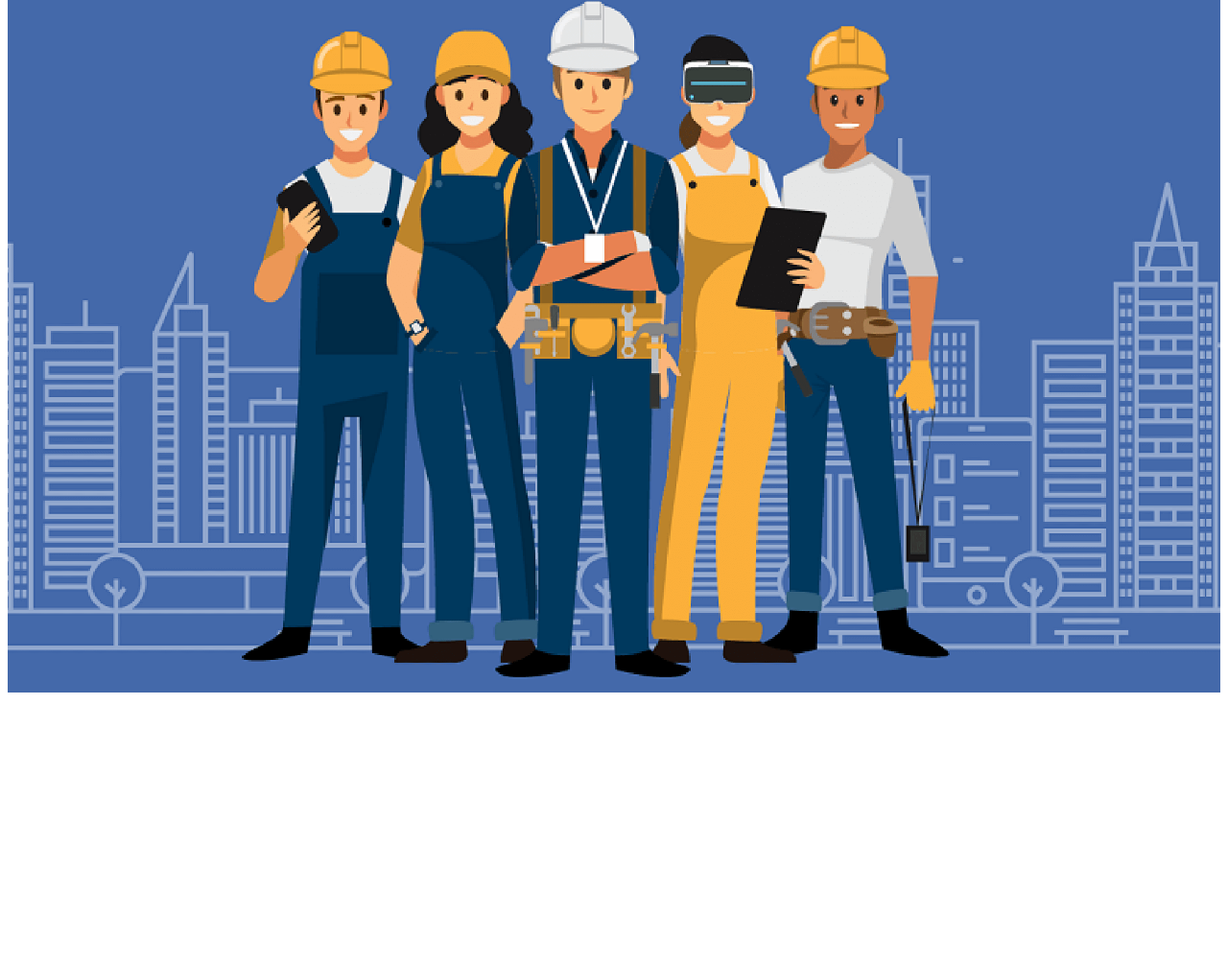
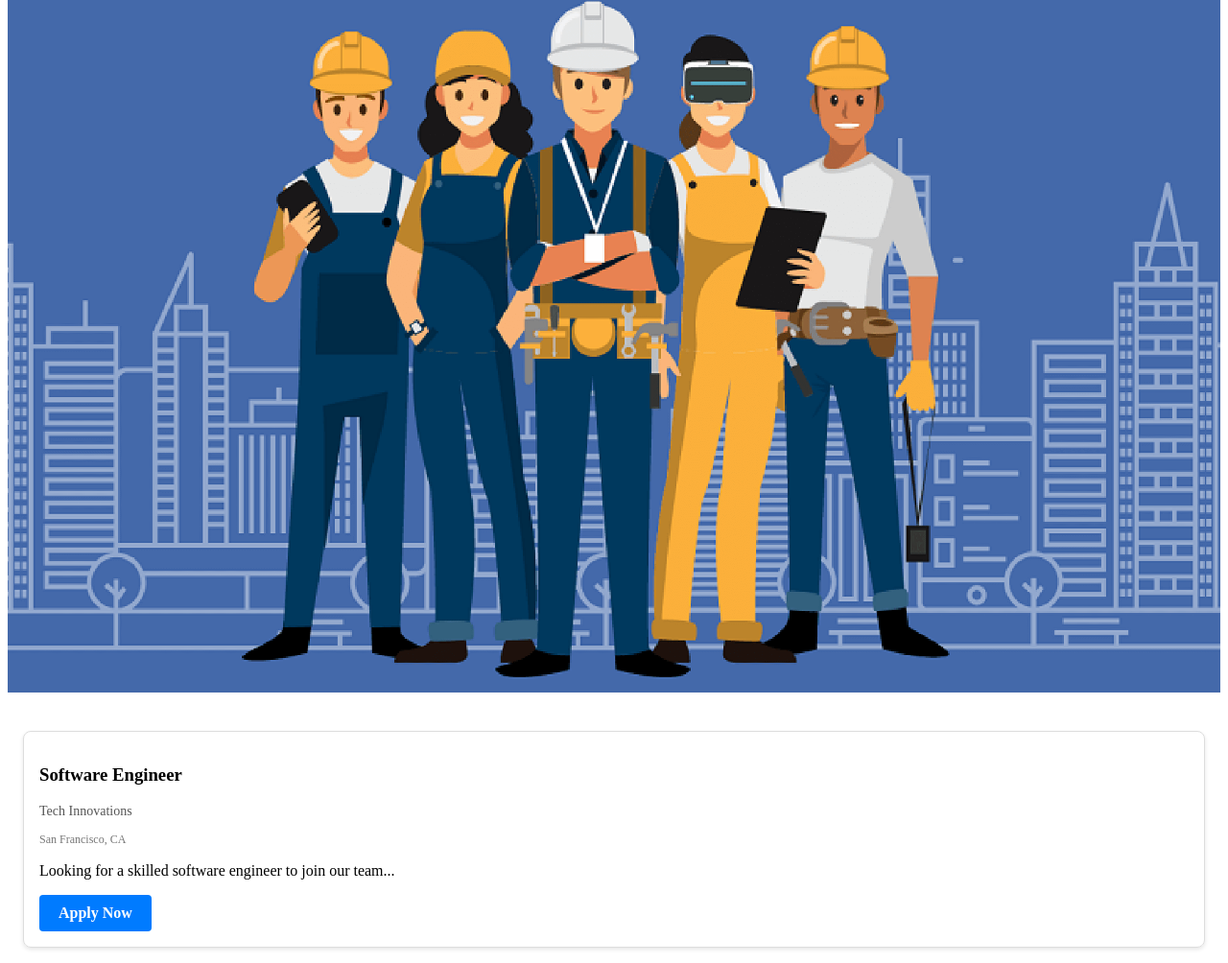
Before and after one commit to FEJOcoder/jobportal, a website: page index.html in a window 1280 px wide. Shown: the part 625-1629 px from the top of the page at 96% size. Before the commit the page ends 1387 px from the top, so only its background shows below. Drawn offline with Linux system fonts and the light colour scheme.

Commit message:
Added and styled job card example

```diff
--- a/css/styles.css
+++ b/css/styles.css
@@ -55,3 +55,43 @@
 }
 
 /* Responsive Design: Show the toggle button and hide the menu on small screens */
+
+
+/* Job Card Styling */
+.job-card {
+    border: 1px solid #ddd;
+    border-radius: 8px;
+    padding: 16px;
+    margin: 16px;
+    box-shadow: 0 2px 4px rgba(0,0,0,0.1);
+    transition: box-shadow 0.3s ease;
+}
+
+.job-card:hover {
+    box-shadow: 0 4px 8px rgba(0,0,0,0.2);
+}
+
+.job-card .company {
+    color: #555;
+    font-size: 14px;
+}
+
+.job-card .location {
+    color: #777;
+    font-size: 12px;
+}
+
+.job-card .apply-button {
+    background-color: #007bff;
+    color: white;
+    padding: 10px 20px;
+    border-radius: 4px;
+    text-decoration: none;
+    font-weight: bold;
+    display: inline-block;
+    transition: background-color 0.3s ease;
+}
+
+.job-card .apply-button:hover {
+    background-color: #0056b3;
+}
--- a/index.html
+++ b/index.html
@@ -85,3 +85,18 @@
 <div id="engineer-background">
     <img src="https://raw.githubusercontent.com/FEJOcoder/jobportal/main/Engineer.png" alt="Diverse engineers working" class="engineer-image">
 </div>
+
+
+
+
+
+
+
+
+<div class="job-card">
+    <h3>Software Engineer</h3>
+    <p class="company">Tech Innovations</p>
+    <p class="location">San Francisco, CA</p>
+    <p class="description">Looking for a skilled software engineer to join our team...</p>
+    <a href="#" class="apply-button">Apply Now</a>
+</div>
```
